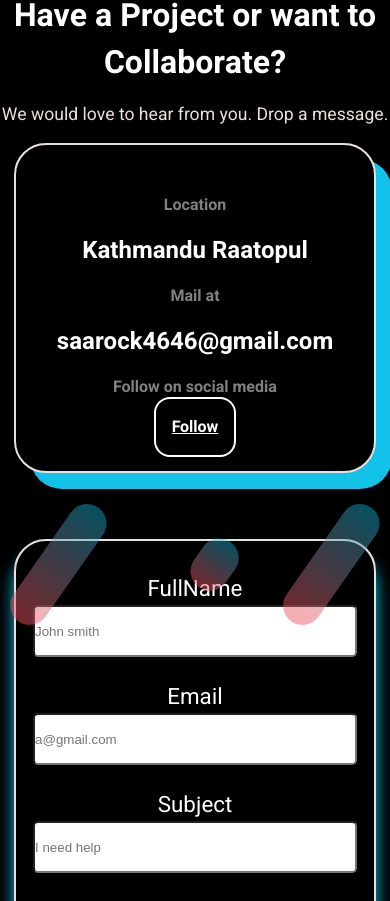
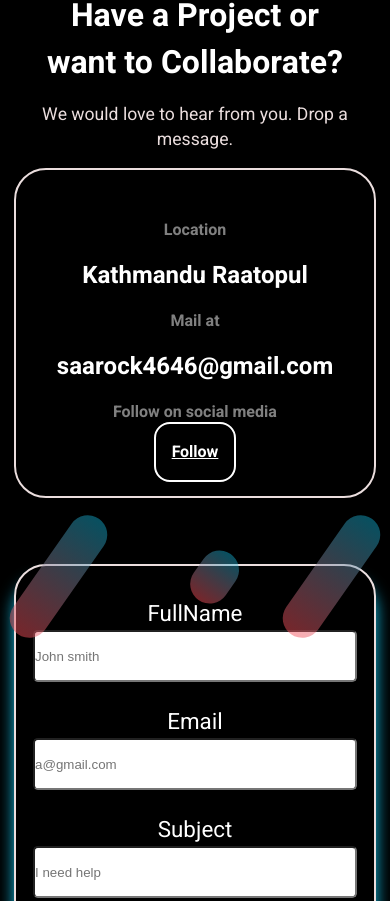
Before and after one commit to saarock/Codehons, a Next.js app in the folder myapp/: page / in a window 390 px wide. Shown: the part 4365-5266 px from the top of the page. Built offline with nearby package versions, Linux system fonts and the light colour scheme.

Commit message:
responsive finished

```diff
--- a/myapp/src/comp/contact/Contact.module.css
+++ b/myapp/src/comp/contact/Contact.module.css
@@ -44,7 +44,9 @@
     font-size: 2rem;
     letter-spacing: 7px;
     margin: 1rem;
-    color: var(--blue-color);
+    color: var(--blue-color);.middle{
+        background-color: rebeccapurple;
+    }
 }
 
 .left_top h3::after {
@@ -254,6 +256,7 @@
     .c_m {
         display: flex;
     justify-content: center;
+    align-items: center;
     }
    .con {
     flex-direction: column;
@@ -272,7 +275,7 @@
     width: 75%;
 
     height: fit-content;
-    box-shadow: 1rem 1rem #12C2E9;
+    /* box-shadow: 1rem 1rem #12C2E9; */
 
    }
 
@@ -295,8 +298,15 @@
 }
 
 @media screen and (max-width:630px) {
-    .left {
-        text-align: center;
+
+    .left_middle {
+
+        width: 83%;
+    }
+
+    .left_bottom {
+        width: 83%;
+
     }
     .left_top h3 {
         font-size: 1rem;
@@ -308,3 +318,7 @@
     }
 
 }
+
+.middle {
+    width: 90%;
+}
```
Also changed, not shown: myapp/src/comp/services/Services.module.css (line endings or trailing spaces).
